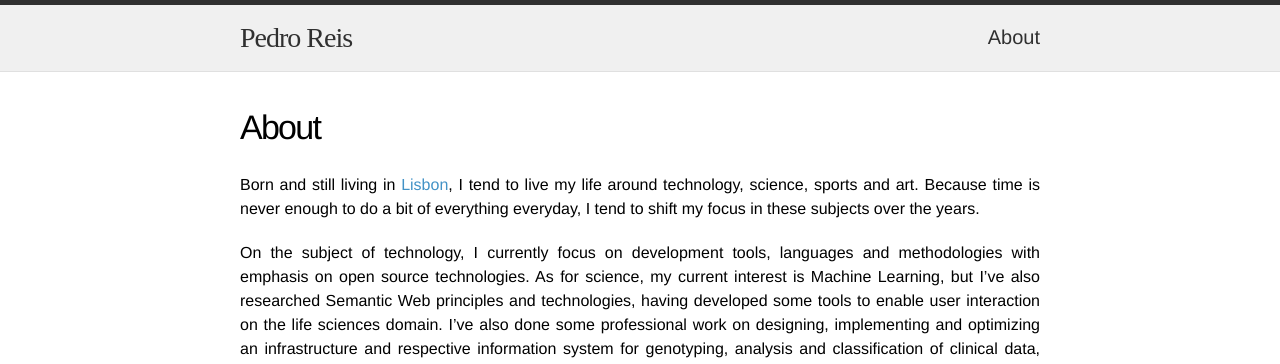
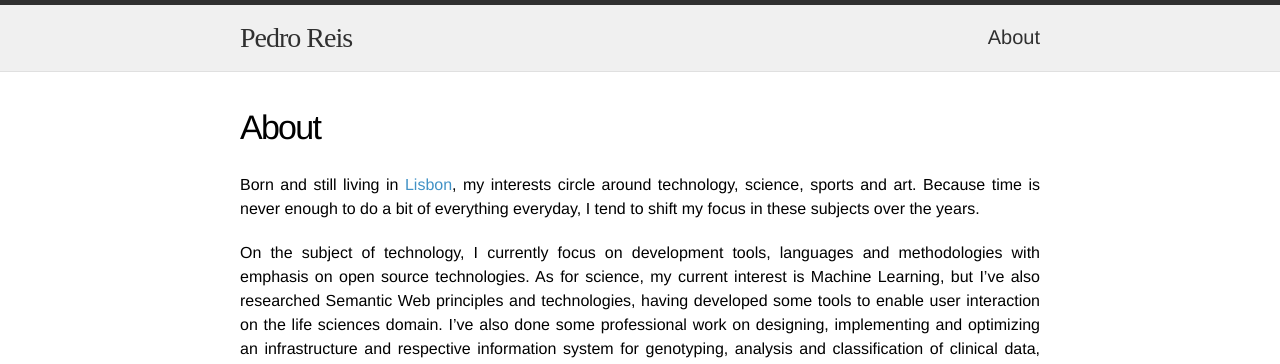
Before and after one commit to pmreis/pmreis.github.io, a Jekyll site: the page built from about.md, in a window 1280 px wide. Shown: the top 364 px of the page. Built offline with Jekyll 4.4.1, drawn with Linux system fonts in a browser that asks for light colours; nearby versions of some CDN libraries; some web fonts are replaced.

Commit message:
small text changes

```diff
--- a/about.md
+++ b/about.md
@@ -4,7 +4,7 @@ title: About
 permalink: /about/
 ---
 
-Born and still living in [Lisbon](http://en.wikipedia.org/wiki/Lisbon), I tend to live my life around technology, science, sports and art. Because time is never enough to do a bit of everything everyday, I tend to shift my focus in these subjects over the years.
+Born and still living in [Lisbon](http://en.wikipedia.org/wiki/Lisbon), my interests circle around technology, science, sports and art. Because time is never enough to do a bit of everything everyday, I tend to shift my focus in these subjects over the years.
 
 On the subject of technology, I currently focus on development tools, languages and methodologies with emphasis on open source technologies. As for science, my current interest is Machine Learning, but I've also researched Semantic Web principles and technologies, having developed some tools to enable user interaction on the life sciences domain. I've also done some professional work on designing, implementing and optimizing an infrastructure and respective information system for genotyping, analysis and classification of clinical data, focusing on the heart related pathologies. On the sports subject I'm a biker (also a motorcyclist) in both the road and cross country disciplines. Finally, regarding art, I enjoy photography and hope someday to publish some videos of my own.
 
```
